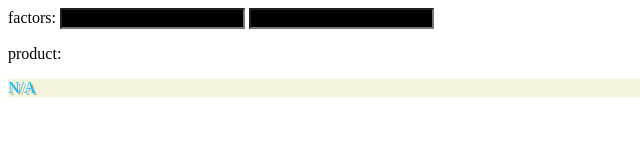
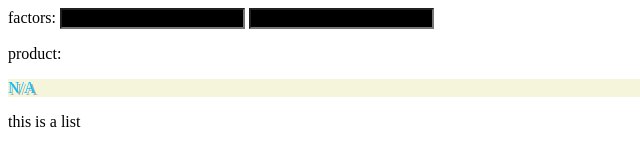
Before and after one commit to Claadam/review, a plain HTML site: page index.html in a window 1280 px wide. Shown: the full height of the page, 0-640 px from the left. Drawn offline with nearby package versions, Linux system fonts and the light colour scheme.

Commit message:
Classadoo autocommit

```diff
--- a/index.html
+++ b/index.html
@@ -13,6 +13,11 @@
     <div id="product">
       N/A
     </div>
+    <div id="list">
+      <p>
+        this is a list
+
+    </div>
     <script src="script.js"></script>
   </body>
 </html>
```
